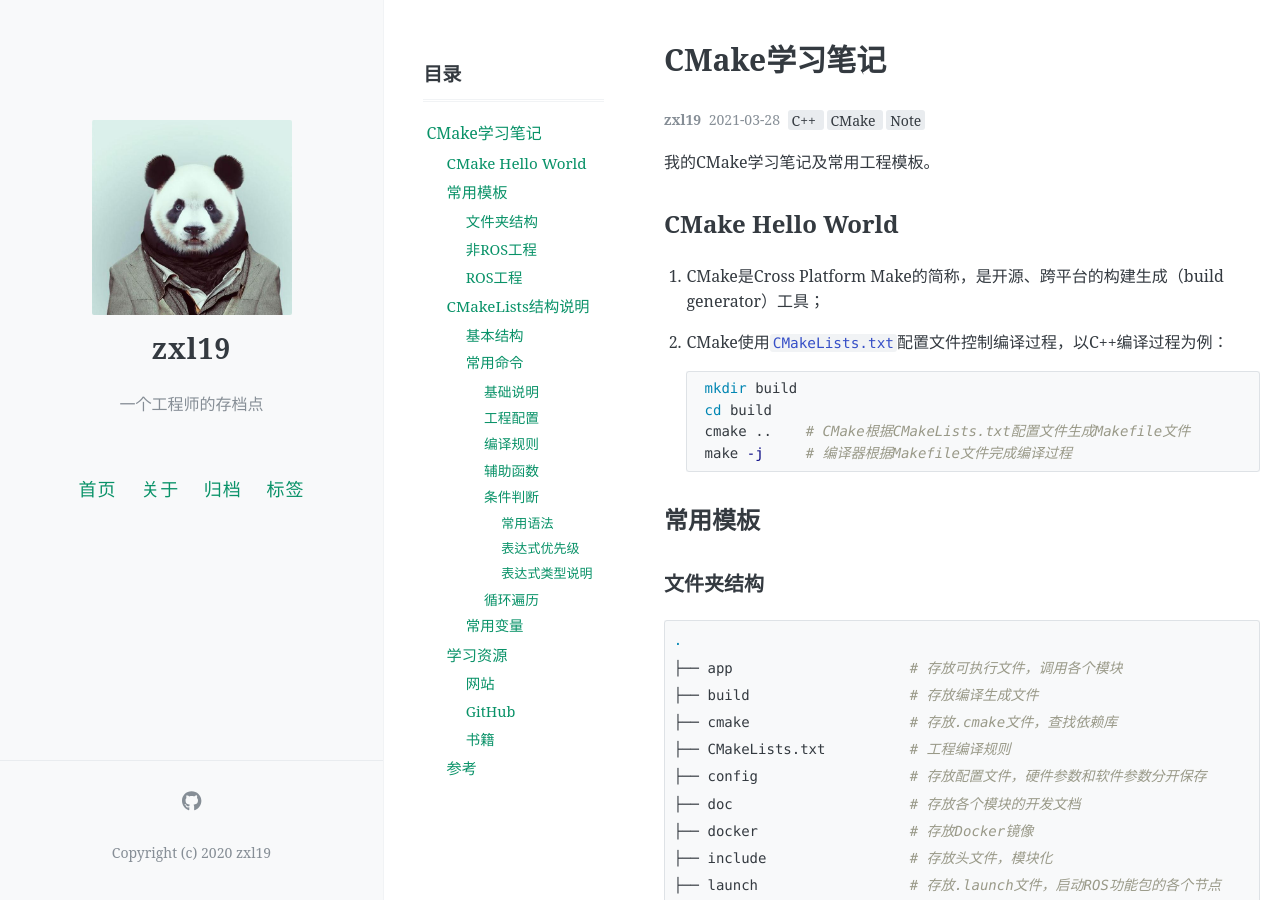
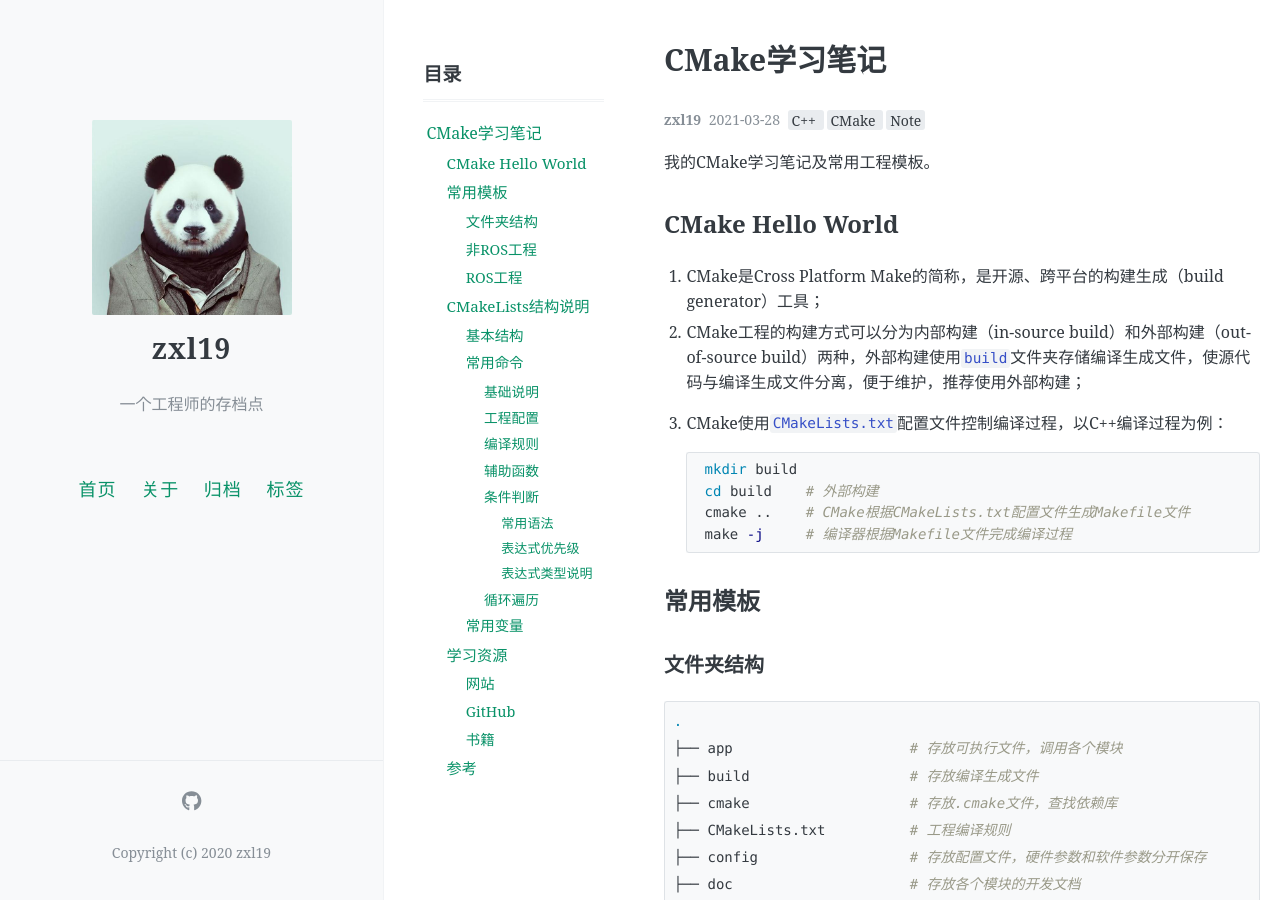
Before and after one commit to zxl19/zxl19.github.io, a Jekyll site: the page built from _posts/2021-03-28-cmake-note.md, in a window 1280 px wide and 900 px high. Built offline with Jekyll 4.4.1, drawn with Linux system fonts in a browser that asks for light colours; comment, search, counter and statistics services are not loaded.

Commit message:
Update 2021-03-28-cmake-note.md

````diff
--- a/_posts/2021-03-28-cmake-note.md
+++ b/_posts/2021-03-28-cmake-note.md
@@ -16,11 +16,12 @@ pinned: true
 ## CMake Hello World
 
 1. CMake是Cross Platform Make的简称，是开源、跨平台的构建生成（build generator）工具；
-2. CMake使用`CMakeLists.txt`配置文件控制编译过程，以C++编译过程为例：
+2. CMake工程的构建方式可以分为内部构建（in-source build）和外部构建（out-of-source build）两种，外部构建使用`build`文件夹存储编译生成文件，使源代码与编译生成文件分离，便于维护，推荐使用外部构建；
+3. CMake使用`CMakeLists.txt`配置文件控制编译过程，以C++编译过程为例：
 
     ```shell
     mkdir build
-    cd build
+    cd build    # 外部构建
     cmake ..    # CMake根据CMakeLists.txt配置文件生成Makefile文件
     make -j     # 编译器根据Makefile文件完成编译过程
     ```
@@ -725,31 +726,32 @@ endif()
 ## 参考
 
 1. [CMake](https://cmake.org)
-2. [gaoxiang12/faster-lio](https://github.com/gaoxiang12/faster-lio)
-3. [Ceres CMakeLists-CSDN博客](https://blog.csdn.net/sinat_28752257/article/details/82758546)
-4. [CMakeLists-简书](https://www.jianshu.com/p/95c744a5c6f1)
-5. [指定C++编译标准1-Stack Overflow](https://stackoverflow.com/questions/42834844/how-to-get-cmake-to-pass-either-std-c14-c1y-or-c17-c1z-based-on-gcc-vers)
-6. [指定C++编译标准2-Crascit](https://crascit.com/2015/03/28/enabling-cxx11-in-cmake/)
-7. [指定C++编译标准3-腾讯云](https://cloud.tencent.com/developer/article/1741243)
-8. [指定C++编译标准4-azmddy](https://azmddy.github.io/article/IT%E5%9F%BA%E7%A1%80/%E6%9E%84%E5%BB%BA/CMake/cmake-day-2.html)
-9. [Eigen内存对齐-卷儿的文章-知乎](https://zhuanlan.zhihu.com/p/349413376)
-10. [catkin/CMakeLists.txt-ROS Wiki](http://wiki.ros.org/catkin/CMakeLists.txt)
-11. [HKUST-Aerial-Robotics/A-LOAM](https://github.com/HKUST-Aerial-Robotics/A-LOAM)
-12. [RobustFieldAutonomyLab/LeGO-LOAM](https://github.com/RobustFieldAutonomyLab/LeGO-LOAM)
-13. [TixiaoShan/LIO-SAM](https://github.com/TixiaoShan/LIO-SAM)
-14. [TixiaoShan/LVI-SAM](https://github.com/TixiaoShan/LVI-SAM)
-15. [koide3/hdl_graph_slam](https://github.com/koide3/hdl_graph_slam)
-16. [Cmake之深入理解find_package()的用法-希葛格的韩少君的文章-知乎](https://zhuanlan.zhihu.com/p/97369704)
-17. [静态库、动态库、共享库的区别-博客园](https://www.cnblogs.com/sunsky303/p/7731911.html)
-18. [add_dependencies()1-CSDN博客](https://blog.csdn.net/KingOfMyHeart/article/details/112983922)
-19. [add_dependencies()2-CSDN博客](https://blog.csdn.net/zhizhengguan/article/details/118381772)
-20. [add_dependencies()3-CSDN博客](https://blog.csdn.net/new9232/article/details/125831009)
-21. [cmake：target_**中的PUBLIC，PRIVATE，INTERFACE-大川搬砖的文章-知乎](https://zhuanlan.zhihu.com/p/82244559)
-22. [add_definitions()-CSDN博客](https://blog.csdn.net/fb_941219/article/details/107376017)
-23. [编译选项设置区别-CSDN博客](https://blog.csdn.net/10km/article/details/51731959)
-24. [变量1-掘金](https://juejin.cn/post/6998055558741753893)
-25. [变量2-简书](https://www.jianshu.com/p/1827cd86d576)
-26. [变量3-CSDN博客](https://blog.csdn.net/juluwangriyue/article/details/123494008)
-27. [变量4-CSDN博客](https://blog.csdn.net/wzj_110/article/details/116674655)
-28. [CMake如何入门？-0xCCCCCCCC的回答-知乎](https://www.zhihu.com/question/58949190/answer/999701073)
-29. [CMake和Modern CMake相关资料（不定期补充）-迦非喵的文章-知乎](https://zhuanlan.zhihu.com/p/205324774)
+2. [内部构建和外部构建-CSDN博客](https://blog.csdn.net/sandalphon4869/article/details/100589747)
+3. [gaoxiang12/faster-lio](https://github.com/gaoxiang12/faster-lio)
+4. [Ceres CMakeLists-CSDN博客](https://blog.csdn.net/sinat_28752257/article/details/82758546)
+5. [CMakeLists-简书](https://www.jianshu.com/p/95c744a5c6f1)
+6. [指定C++编译标准1-Stack Overflow](https://stackoverflow.com/questions/42834844/how-to-get-cmake-to-pass-either-std-c14-c1y-or-c17-c1z-based-on-gcc-vers)
+7. [指定C++编译标准2-Crascit](https://crascit.com/2015/03/28/enabling-cxx11-in-cmake/)
+8. [指定C++编译标准3-腾讯云](https://cloud.tencent.com/developer/article/1741243)
+9. [指定C++编译标准4-azmddy](https://azmddy.github.io/article/IT%E5%9F%BA%E7%A1%80/%E6%9E%84%E5%BB%BA/CMake/cmake-day-2.html)
+10. [Eigen内存对齐-卷儿的文章-知乎](https://zhuanlan.zhihu.com/p/349413376)
+11. [catkin/CMakeLists.txt-ROS Wiki](http://wiki.ros.org/catkin/CMakeLists.txt)
+12. [HKUST-Aerial-Robotics/A-LOAM](https://github.com/HKUST-Aerial-Robotics/A-LOAM)
+13. [RobustFieldAutonomyLab/LeGO-LOAM](https://github.com/RobustFieldAutonomyLab/LeGO-LOAM)
+14. [TixiaoShan/LIO-SAM](https://github.com/TixiaoShan/LIO-SAM)
+15. [TixiaoShan/LVI-SAM](https://github.com/TixiaoShan/LVI-SAM)
+16. [koide3/hdl_graph_slam](https://github.com/koide3/hdl_graph_slam)
+17. [Cmake之深入理解find_package()的用法-希葛格的韩少君的文章-知乎](https://zhuanlan.zhihu.com/p/97369704)
+18. [静态库、动态库、共享库的区别-博客园](https://www.cnblogs.com/sunsky303/p/7731911.html)
+19. [add_dependencies()1-CSDN博客](https://blog.csdn.net/KingOfMyHeart/article/details/112983922)
+20. [add_dependencies()2-CSDN博客](https://blog.csdn.net/zhizhengguan/article/details/118381772)
+21. [add_dependencies()3-CSDN博客](https://blog.csdn.net/new9232/article/details/125831009)
+22. [cmake：target_**中的PUBLIC，PRIVATE，INTERFACE-大川搬砖的文章-知乎](https://zhuanlan.zhihu.com/p/82244559)
+23. [add_definitions()-CSDN博客](https://blog.csdn.net/fb_941219/article/details/107376017)
+24. [编译选项设置区别-CSDN博客](https://blog.csdn.net/10km/article/details/51731959)
+25. [变量1-掘金](https://juejin.cn/post/6998055558741753893)
+26. [变量2-简书](https://www.jianshu.com/p/1827cd86d576)
+27. [变量3-CSDN博客](https://blog.csdn.net/juluwangriyue/article/details/123494008)
+28. [变量4-CSDN博客](https://blog.csdn.net/wzj_110/article/details/116674655)
+29. [CMake如何入门？-0xCCCCCCCC的回答-知乎](https://www.zhihu.com/question/58949190/answer/999701073)
+30. [CMake和Modern CMake相关资料（不定期补充）-迦非喵的文章-知乎](https://zhuanlan.zhihu.com/p/205324774)
````
